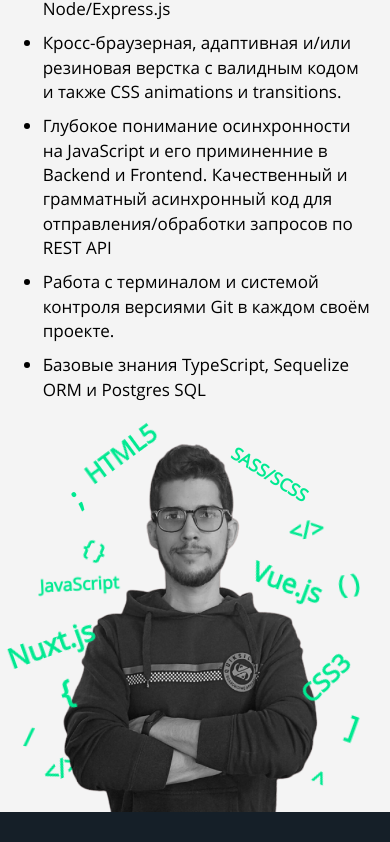
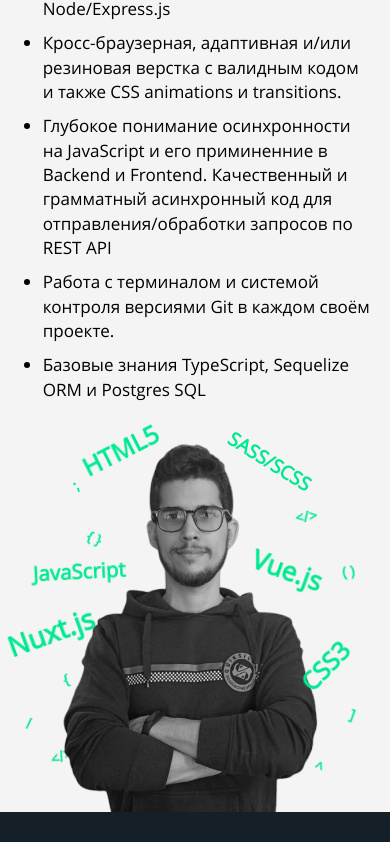
Before and after one commit to renlin-code/portfolio_vue3, a Vue app: page / in a window 390 px wide. Shown: the part 1155-1997 px from the top of the page. Built offline with nearby package versions, Linux system fonts and the light colour scheme.

Commit message:
Minor corrections in Animated Image component

```diff
--- a/src/components/Layout/Footer.vue
+++ b/src/components/Layout/Footer.vue
@@ -99,7 +99,7 @@
       gap: 30rem;
       @media only screen and (max-width: 650px) {
         display: grid;
-        grid-template-columns: repeat(3, auto);
+        grid-template-columns: repeat(2, auto);
         column-gap: 10rem;
         row-gap: 16rem;
         margin-bottom: 30rem;
--- a/src/components/Other/AnimatedImg.vue
+++ b/src/components/Other/AnimatedImg.vue
@@ -30,35 +30,34 @@
 
 gsap.registerPlugin(ScrollTrigger);
 
-const gsapAnimateEl = (selector, scrub, translateY, rotate) => {
+const gsapAnimateEl = (selector, scrub, translateY) => {
   gsap.to(selector, {
     scrollTrigger: {
-      trigger: "html",
-      start: "top top",
+      trigger: ".animated-img",
+      start: "top bottom",
       scrub,
     },
     y: translateY,
-    rotation: rotate,
-    ease: true,
+    ease: "none",
   });
 };
 
 onMounted(() => {
-  gsapAnimateEl(".word1", 2, 110, 54);
-  gsapAnimateEl(".word2", 3, 130, -148);
-  gsapAnimateEl(".word3", 5, 120, 62);
-  gsapAnimateEl(".word4", 3, 170, 80);
-  gsapAnimateEl(".word5", 6, 100, 74);
-  gsapAnimateEl(".word6", 4, 150, -57);
-  gsapAnimateEl(".word7", 3, 70, 48);
-  gsapAnimateEl(".word8", 5, 140, 76);
-  gsapAnimateEl(".word9", 2, 125, -103);
-  gsapAnimateEl(".word10", 6, 78, 93);
-  gsapAnimateEl(".word11", 3, 117, -58);
-  gsapAnimateEl(".word12", 4, 82, 42);
-  gsapAnimateEl(".word13", 2, 110, -125);
-  gsapAnimateEl(".word14", 5, 146, 25);
-  gsapAnimateEl(".word15", 6, 89, 61);
+  gsapAnimateEl(".word1", 2, 70);
+  gsapAnimateEl(".word2", 3, 82);
+  gsapAnimateEl(".word3", 5, 73);
+  gsapAnimateEl(".word4", 3, 65);
+  gsapAnimateEl(".word5", 6, 71);
+  gsapAnimateEl(".word6", 4, 68);
+  gsapAnimateEl(".word7", 3, 73);
+  gsapAnimateEl(".word8", 5, 69);
+  gsapAnimateEl(".word9", 2, 75);
+  gsapAnimateEl(".word10", 6, 68);
+  gsapAnimateEl(".word11", 3, 76);
+  gsapAnimateEl(".word12", 4, 78);
+  gsapAnimateEl(".word13", 2, 60);
+  gsapAnimateEl(".word14", 5, 78);
+  gsapAnimateEl(".word15", 6, 79);
 });
 </script>
 
@@ -84,141 +83,141 @@
       font-size: 12rem;
     }
     &.word1 {
-      top: 13rem;
+      top: 3rem;
       right: 62rem;
-      transform: rotate(32deg) scale(1.2);
+      transform: rotate(32deg) scale(1.3);
       @media only screen and (max-width: 650px) {
-        top: 21rem;
+        top: 11rem;
         right: 54rem;
       }
     }
     &.word2 {
       right: 74rem;
-      top: 88rem;
-      transform: rotate(-8deg) scale(1.6);
+      top: 78rem;
+      transform: rotate(-8deg);
       @media only screen and (max-width: 650px) {
         right: 45rem;
-        top: 66rem;
+        top: 56rem;
       }
     }
     &.word3 {
       right: 76rem;
-      top: 176rem;
+      top: 136rem;
       transform: rotate(20deg) scale(1.8);
       z-index: 0;
       @media only screen and (max-width: 650px) {
         right: 53rem;
-        top: 109rem;
+        top: 99rem;
       }
     }
     &.word4 {
       right: 18rem;
-      top: 131rem;
-      transform: rotate( -9deg) scale(1.7);
+      top: 121rem;
+      transform: rotate( -9deg);
       @media only screen and (max-width: 650px) {
         right: 14rem;
-        top: 111rem;
+        top: 101rem;
       }
     }
     &.word5 {
       right: 38rem;
-      top: 249rem;
+      top: 239rem;
       transform: rotate(-46deg) scale(1.7);
       @media only screen and (max-width: 650px) {
         right: 25rem;
-        top: 187rem;
+        top: 177rem;
       }
     }
     &.word6 {
       right: 10rem;
-      bottom: 176rem;
-      transform: rotate(20deg) scale(2);
+      bottom: 186rem;
+      transform: rotate(20deg);
       @media only screen and (max-width: 650px) {
         right: 14rem;
-      bottom: 60rem;
+      bottom: 70rem;
       }
     }
     &.word7 {
       right: 42rem;
-      bottom: 72rem;
-      transform: rotate(116deg) scale(1.6);
+      bottom: 114rem;
+      transform: rotate(116deg);
       @media only screen and (max-width: 650px) {
         right: 39rem;
-        bottom: 18rem;
+        bottom: 28rem;
       }
     }
     &.word8 {
       left: 95rem;
       top: 0;
-      transform: rotate(-37deg) scale(1.7);
+      transform: rotate(-27deg) scale(1.7);
       z-index: 0;
       @media only screen and (max-width: 650px) {
         left: 64rem;
-        top: 3rem;
+        top: 1rem;
       }
     }
     &.word9 {
       left: 58rem;
-      top: 61rem;
-      transform: rotate(-37deg) scale(2);
+      top: 51rem;
+      transform: rotate(-37deg);
       @media only screen and (max-width: 650px) {
         left: 45rem;
-        top: 40rem;
+        top: 30rem;
       }
     }
     &.word10 {
       left: 91rem;
-      top: 125rem;
-      transform: rotate(23deg) scale(1.5);
+      top: 85rem;
+      transform: rotate(23deg);
       @media only screen and (max-width: 650px) {
         left: 56rem;
-        top: 82rem;
+        top: 72rem;
       }
     }
     &.word11 {
-      top: 168rem;
+      top: 128rem;
       left: 34rem;
-      transform: rotate(-3deg) scale(1.2);
+      transform: rotate(-3deg) scale(1.4);
       z-index: 0;
       @media only screen and (max-width: 650px) {
-        top: 111rem;
+        top: 101rem;
         left: 23rem;
       }
     }
     &.word12 {
-      bottom: 224rem;
+      bottom: 234rem;
       left: 10rem;
       transform: rotate(-20deg) scale(1.9);
       @media only screen and (max-width: 650px) {
-        bottom: 127rem;
+        bottom: 137rem;
         left: 7rem;
       }
     }
     &.word13 {
-      bottom: 170rem;
+      bottom: 180rem;
       left: 49rem;
-      transform: rotate(-18deg) scale(2.2);
+      transform: rotate(-18deg);
       @media only screen and (max-width: 650px) {
-        bottom: 89rem;
+        bottom: 99rem;
         left: 37rem;
       }
     }
     &.word14 {
-      bottom: 121rem;
+      bottom: 131rem;
       left: 10rem;
-      transform: rotate(5deg) scale(1.7);
+      transform: rotate(5deg);
       @media only screen and (max-width: 650px) {
-        bottom: 53rem;
+        bottom: 63rem;
         left: 6rem;
       }
     }
     &.word15 {
-      bottom: 64rem;
+      bottom: 107rem;
       left: 38rem;
-      transform: rotate(-24deg) scale(1.7);
+      transform: rotate(-24deg);
       z-index: 0;
       @media only screen and (max-width: 650px) {
-        bottom: 27rem;
+        bottom: 37rem;
         left: 26rem;
       }
     }
--- a/src/components/Sections/AboutMe.vue
+++ b/src/components/Sections/AboutMe.vue
@@ -46,6 +46,7 @@
   width: 100%;
   background: $white-color;
   padding-bottom: 0;
+  overflow: hidden;
   &__title {
     color: $black-color;
   }
```
